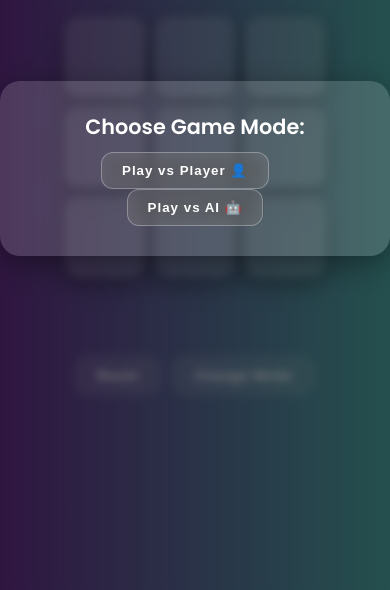
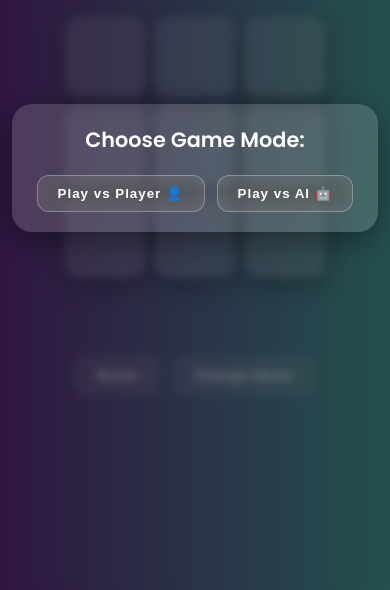
Before and after one commit to RohanChimbaikar/Prodigy_WD_03, a plain HTML site: page index.html in a window 390 px wide. Shown: the part 254-844 px from the top of the page. Drawn offline with Linux system fonts and the light colour scheme.

Commit message:
responsive

```diff
--- a/index.html
+++ b/index.html
@@ -12,10 +12,13 @@
 <div id="modeModal" class="modal">
   <div class="modal-content">
     <p>Choose Game Mode:</p>
-    <button id="playerMode" class="btn">Play vs Player 👤</button>
-    <button id="aiMode" class="btn">Play vs AI 🤖</button>
+    <div id="modeButtons">
+      <button id="playerMode" class="btn">Play vs Player 👤</button>
+      <button id="aiMode" class="btn">Play vs AI 🤖</button>
+    </div>
   </div>
 </div>
+
   <div class="container">
     <h1>Tic Tac Toe</h1>
     <div class="board">
--- a/styles.css
+++ b/styles.css
@@ -12,10 +12,16 @@
   justify-content: center;
   align-items: center;
   height: 100vh;
+  padding: 20px;
+  overflow: hidden;
 }
 
 .container {
   text-align: center;
+  width: 100%;
+  max-width: 400px;
+  margin: 0 auto;
+  padding: 10px;
 }
 
 h1 {
@@ -26,14 +32,15 @@
 
 .board {
   display: grid;
-      grid-template-columns: repeat(3, 100px);
-      grid-template-rows: repeat(3, 100px);
+  grid-template-columns: repeat(3, 1fr);
   gap: 10px;
-      justify-content: center;
+  width: 100%;
+  max-width: 300px;
   margin: 0 auto;
 }
 
 .cell {
+  aspect-ratio: 1 / 1;
   background: rgba(255, 255, 255, 0.15);
   border: 1px solid rgba(255, 255, 255, 0.2);
   border-radius: 15px;
@@ -53,18 +60,18 @@
   transform: scale(1.05);
   box-shadow: 0 12px 30px rgba(0, 0, 0, 0.4);
 }
+
 .cell.x {
-  color: #00fff7; /* Cyan/Neon for X */
+  color: #00fff7;
   font-family: 'Orbitron', sans-serif;
   text-shadow: 0 0 8px rgba(0, 255, 247, 0.6);
 }
 
 .cell.o {
-  color: #ffea00; /* Bright yellow for O */
+  color: #ffea00;
   font-family: 'Bebas Neue', sans-serif;
   text-shadow: 0 0 8px rgba(255, 234, 0, 0.6);
 }
-
 
 .reset-btn {
   margin-top: 20px;
@@ -82,18 +89,17 @@
   background: #00a7cc;
 }
 
-
+/* Modal Styles */
 .modal {
-  display: none; /* Hidden by default */
+  display: none;
   position: fixed;
   z-index: 1000;
   left: 0;
   top: 0;
   width: 100%;
   height: 100%;
-  background: rgba(0,0,0,0.5);
+  background: rgba(0, 0, 0, 0.5);
   backdrop-filter: blur(5px);
-  display: flex;
   justify-content: center;
   align-items: center;
 }
@@ -102,7 +108,7 @@
   background: rgba(255, 255, 255, 0.15);
   border-radius: 20px;
   padding: 30px 40px;
-  box-shadow: 0 8px 32px rgba(0,0,0,0.4);
+  box-shadow: 0 8px 32px rgba(0, 0, 0, 0.4);
   color: #fff;
   text-align: center;
   min-width: 300px;
@@ -130,7 +136,7 @@
   color: #333;
   font-weight: 600;
   cursor: pointer;
-  box-shadow: 0 5px 15px rgba(0,0,0,0.3);
+  box-shadow: 0 5px 15px rgba(0, 0, 0, 0.3);
   transition: background 0.3s ease;
 }
 
@@ -158,7 +164,7 @@
 
 /* Start Modal (Game Mode Selector) */
 #startModal {
-  display: flex; /* Shown by default on load */
+  display: flex;
   position: fixed;
   z-index: 999;
   left: 0;
@@ -175,27 +181,34 @@
   background: rgba(255, 255, 255, 0.1);
   border-radius: 20px;
   padding: 30px 40px;
-  box-shadow: 0 8px 32px rgba(0,0,0,0.4);
+  box-shadow: 0 8px 32px rgba(0, 0, 0, 0.4);
   text-align: center;
   color: #fff;
   min-width: 300px;
   font-family: 'Poppins', sans-serif;
   font-size: 1.2rem;
 }
-#modeModal > div > p{
-    margin-bottom: 10px;
-}
 
-#playerMode{
-    margin-right: 20px;
-}
 #startModal h2 {
   margin-bottom: 20px;
   font-size: 1.8rem;
 }
 
-#vsPlayerBtn, #vsAIBtn {
-  margin: 10px;
+#modeModal > div > p {
+  margin-bottom: 10px;
+}
+
+/* Horizontal buttons */
+#modeButtons {
+  display: flex;
+  justify-content: center;
+  gap: 20px;
+  flex-wrap: wrap;
+  margin-top: 20px;
+}
+
+#vsPlayerBtn,
+#vsAIBtn {
   padding: 12px 24px;
   font-size: 1.1rem;
   border: none;
@@ -213,12 +226,32 @@
   transform: scale(1.05);
 }
 
+/* Responsive Adjustments */
 @media (max-width: 500px) {
   .board {
-        grid-template-columns: repeat(3, 80px);
-        grid-template-rows: repeat(3, 80px);
+    max-width: 260px;
+    gap: 8px;
   }
+
   .cell {
-        font-size: 2rem;
+    font-size: 1.8rem;
+  }
+
+  .container {
+    padding: 10px;
+  }
+
+  #modeButtons {
+    gap: 12px;
+  }
+
+  #vsPlayerBtn,
+  #vsAIBtn {
+    padding: 10px 16px;
+    font-size: 1rem;
+  }
+
+  .modal-content {
+    padding: 20px 25px;
   }
 }
```
Lines whose indentation alone changed are shown as unchanged.
